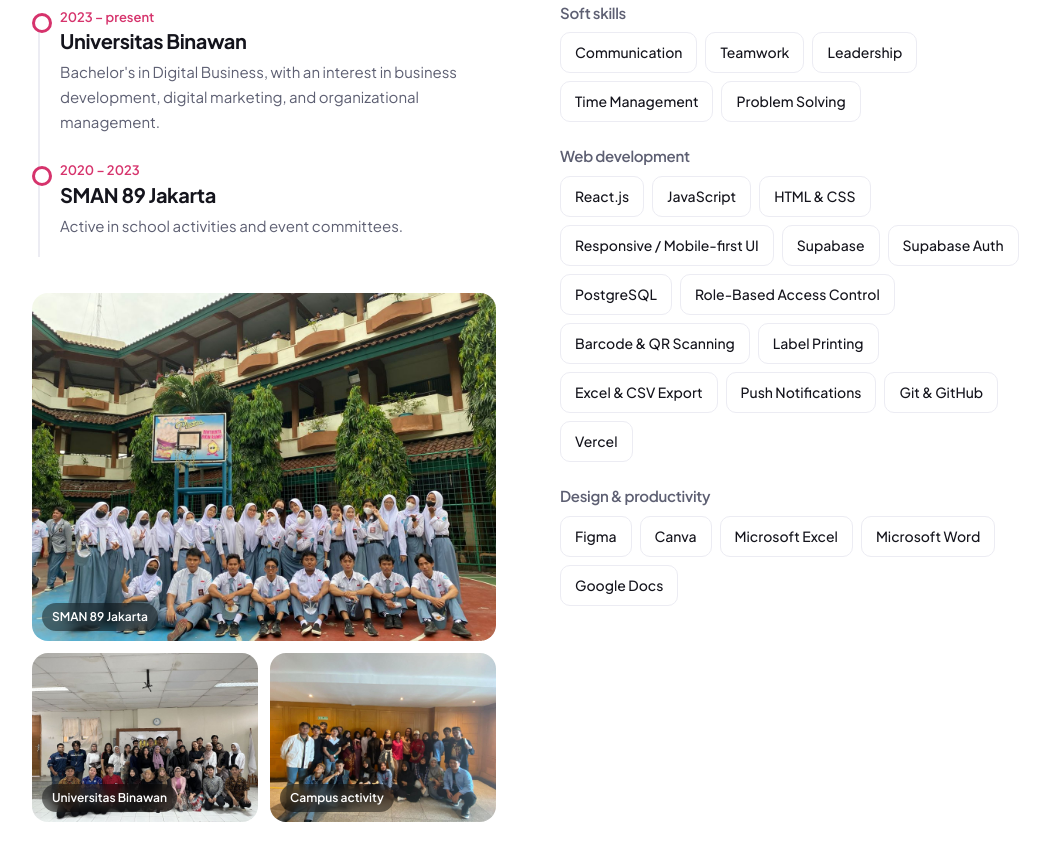
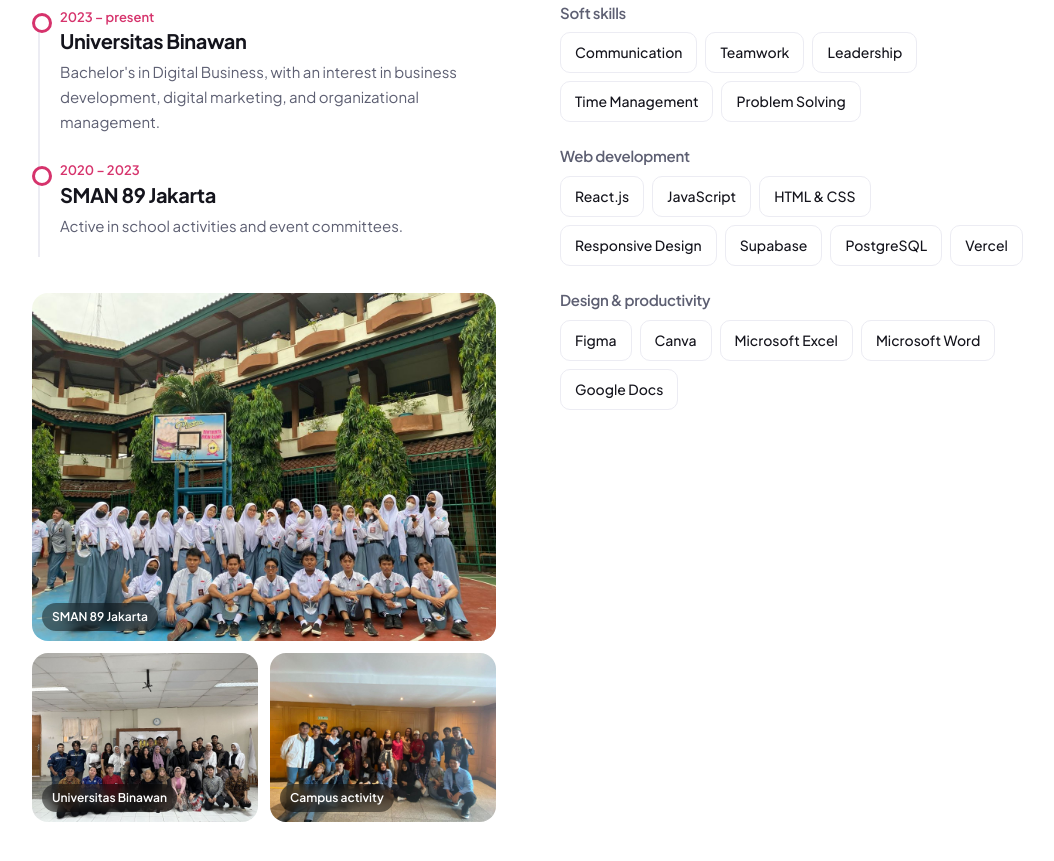
Before and after one commit to haikallhiraa-cloud/haikal-portfolio, a plain HTML site: page index.html in a window 1280 px wide. Shown: the part 5662-6523 px from the top of the page, without its empty margins (112-1166 px from the left). Drawn offline with Linux system fonts and the light colour scheme.

Commit message:
Trim web development skills list
Co-Authored-By: Claude Opus 5.5 <noreply@anthropic.com>
Claude-Session: https://claude.ai/code/session_01Uay9unsqSByntfyjcd1Seo

```diff
--- a/index.html
+++ b/index.html
@@ -386,7 +386,7 @@ footer{padding:28px 0 40px;text-align:center;font-size:13px;color:var(--mute)}
   <span class="eyebrow">Skills</span>
   <h2>Skills &amp; tools</h2>
   <div class="sgroup"><h3>Soft skills</h3><div class="tags"><span>Communication</span><span>Teamwork</span><span>Leadership</span><span>Time Management</span><span>Problem Solving</span></div></div>
-  <div class="sgroup"><h3>Web development</h3><div class="tags"><span>React.js</span><span>JavaScript</span><span>HTML &amp; CSS</span><span>Responsive / Mobile-first UI</span><span>Supabase</span><span>Supabase Auth</span><span>PostgreSQL</span><span>Role-Based Access Control</span><span>Barcode &amp; QR Scanning</span><span>Label Printing</span><span>Excel &amp; CSV Export</span><span>Push Notifications</span><span>Git &amp; GitHub</span><span>Vercel</span></div></div>
+  <div class="sgroup"><h3>Web development</h3><div class="tags"><span>React.js</span><span>JavaScript</span><span>HTML &amp; CSS</span><span>Responsive Design</span><span>Supabase</span><span>PostgreSQL</span><span>Vercel</span></div></div>
   <div class="sgroup"><h3>Design &amp; productivity</h3><div class="tags"><span>Figma</span><span>Canva</span><span>Microsoft Excel</span><span>Microsoft Word</span><span>Google Docs</span></div></div>
  </div>
 </div></section>
```
